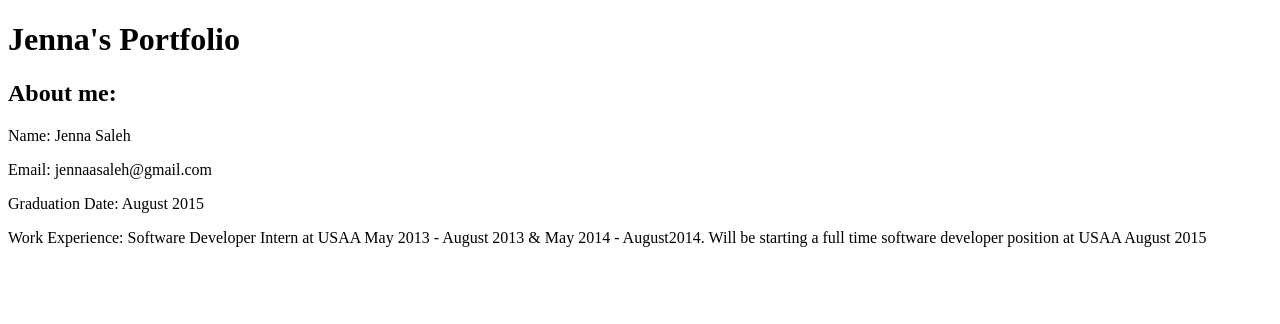
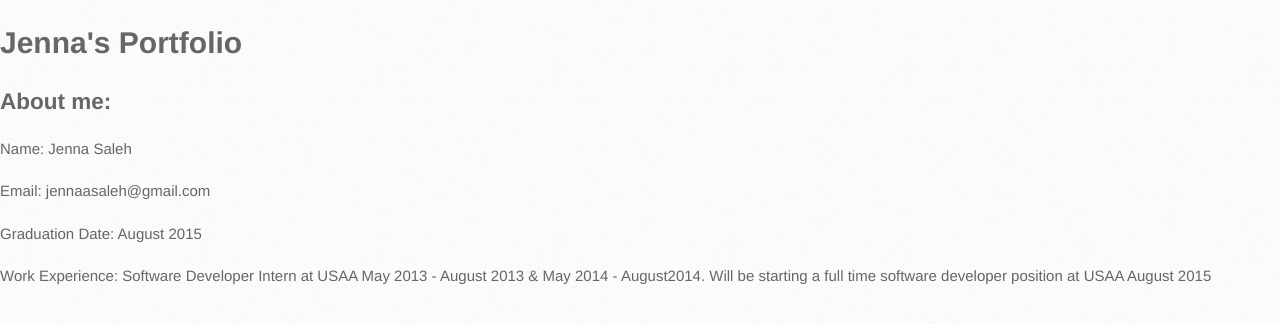
Before and after one commit to jennasaleh/jennasaleh.github.io, a plain HTML site: page index.html in a window 1280 px wide. Drawn offline with Linux system fonts and the light colour scheme.

Commit message:
Update index.html

```diff
--- a/index.html
+++ b/index.html
@@ -2,8 +2,20 @@
 <html>
 
 <head>
-  <title>Jenna's Portfolio</title>
-</head>
+    <meta charset='utf-8'>
+    <meta http-equiv="X-UA-Compatible" content="chrome=1">
+    <meta name="viewport" content="width=device-width, initial-scale=1, maximum-scale=1">
+    <link href='https://fonts.googleapis.com/css?family=Architects+Daughter' rel='stylesheet' type='text/css'>
+    <link rel="stylesheet" type="text/css" href="stylesheets/stylesheet.css" media="screen">
+    <link rel="stylesheet" type="text/css" href="stylesheets/github-light.css" media="screen">
+    <link rel="stylesheet" type="text/css" href="stylesheets/print.css" media="print">
+
+    <!--[if lt IE 9]>
+    <script src="//html5shiv.googlecode.com/svn/trunk/html5.js"></script>
+    <![endif]-->
+
+    <title>Portfolio by jennasaleh</title>
+  </head>
 
 <body>
   <h1>Jenna's Portfolio</h1>
```
